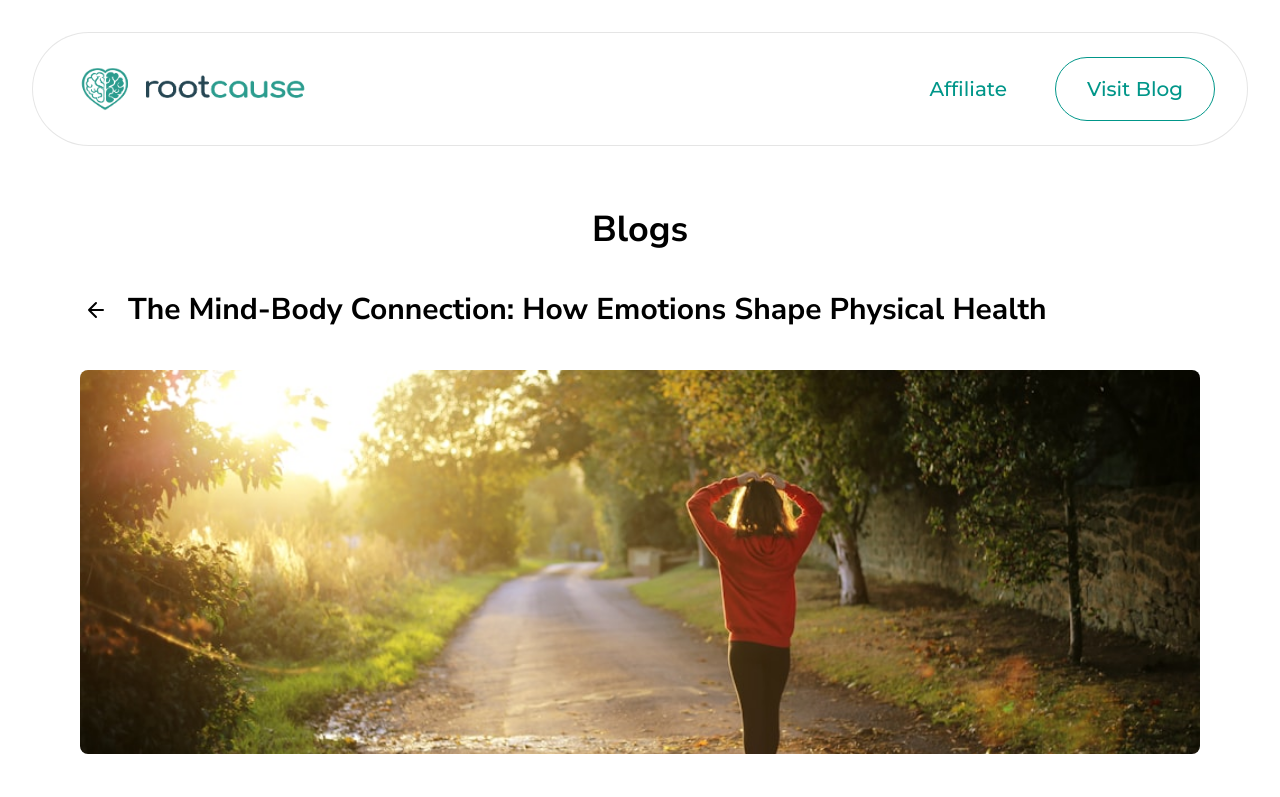
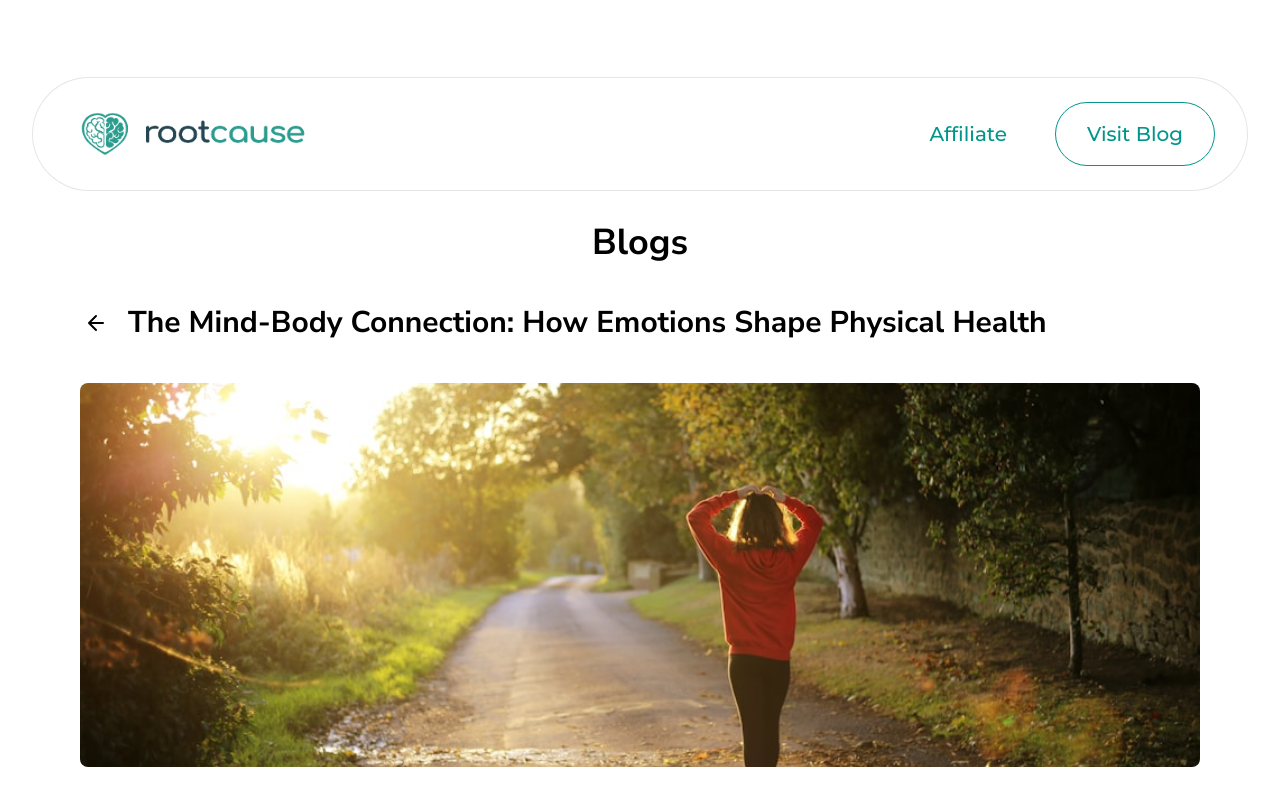
Before and after one commit to Amaximus0x/rootcause-landing, a SvelteKit app: page /blog/mind-body-connection in a window 1280 px wide. Shown: the top 797 px of the page. Built offline with nearby package versions, Linux system fonts and the light colour scheme.

Commit message:
RC-76 Refactor header padding in main and blog detail pages for consistent layout. Adjusted padding values to enhance visual hierarchy and maintain design coherence across the site.

```diff
--- a/src/routes/+page.svelte
+++ b/src/routes/+page.svelte
@@ -99,7 +99,7 @@
   </div>
 
   <!-- Navigation Header -->
-  <div class="relative z-50 w-full px-4 sm:px-8 lg:px-16 pt-4 sm:pt-6 lg:pt-[77px]">
+  <div class="relative z-50 w-full px-4 sm:px-6 lg:px-8 pt-4 sm:pt-6 lg:pt-[77px]">
     <Header />
   </div>
 
--- a/src/routes/blog/[slug]/+page.svelte
+++ b/src/routes/blog/[slug]/+page.svelte
@@ -91,7 +91,7 @@ This shift in perspective — from fighting symptoms to understanding them — o
 <!-- RootCause Blog Details Page -->
 <div class="w-full h-auto relative bg-pure-white overflow-hidden">
 	<!-- Header -->
-	<div class="w-full px-4 sm:px-6 lg:px-8 py-6 lg:py-8">
+	<div class="w-full px-4 sm:px-6 lg:px-8 pt-4 sm:pt-6 lg:pt-[77px]">
 		<Header />
 	</div>
 
```
